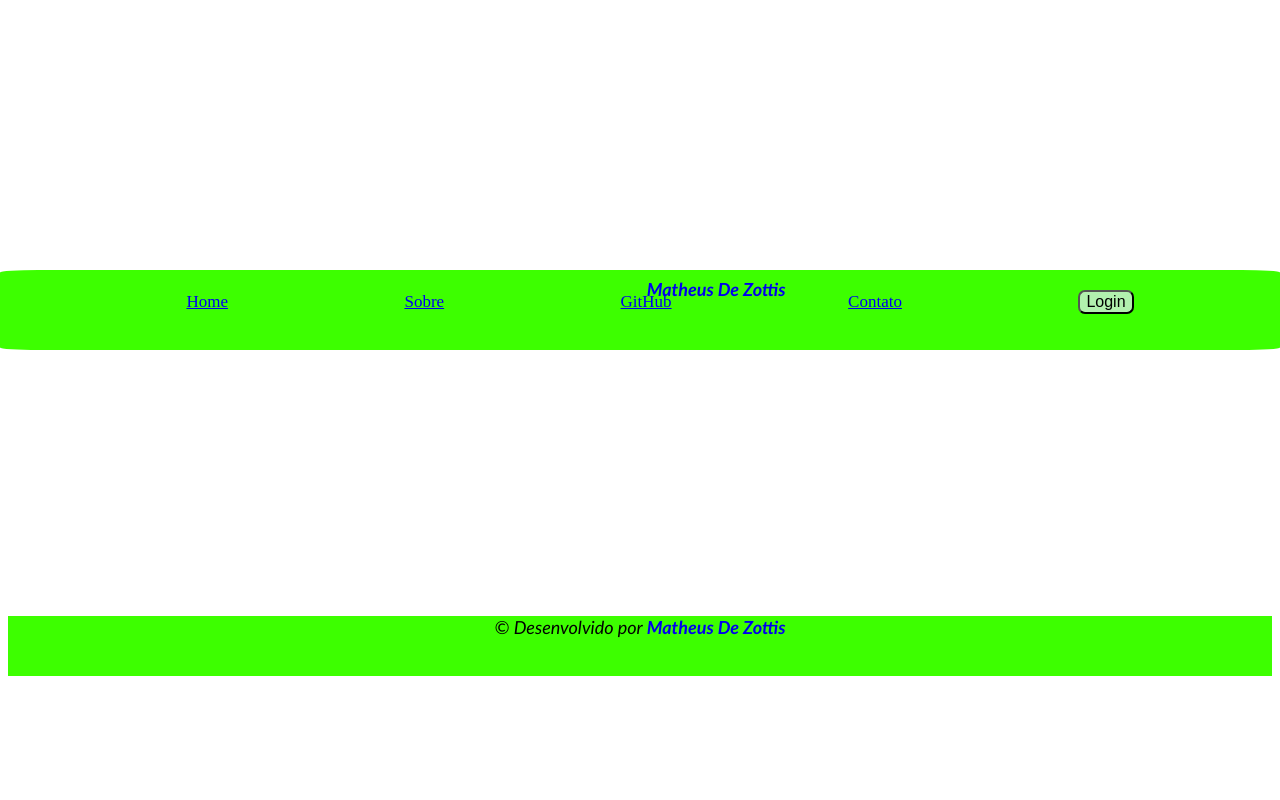
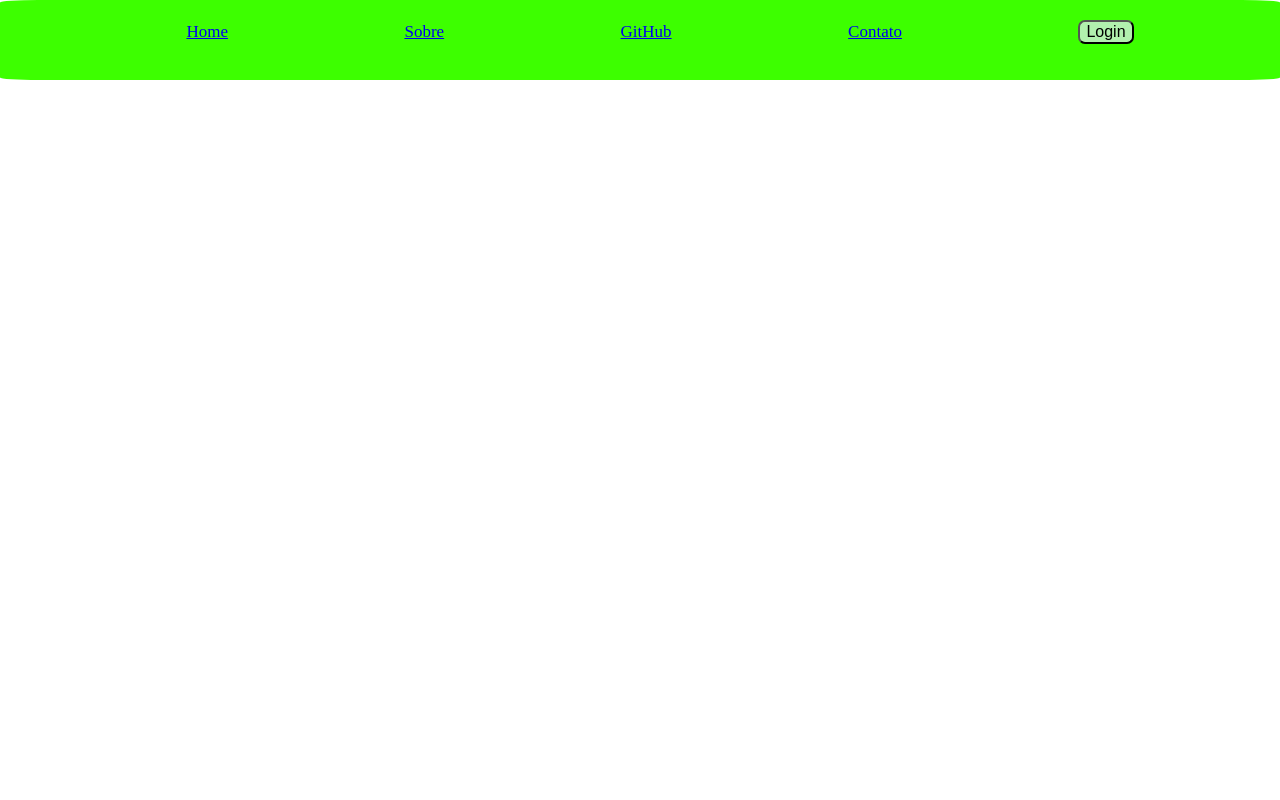
Before and after one commit to MatheusDeZottis/Projeto_vue, a Vue app: page /footer in a window 1280 px wide. Shown: the top 800 px of the page. Built offline with nearby package versions, Linux system fonts and the light colour scheme.

Commit message:
Finalizando a estilização do footer em relação minha primeira página deixei ele fixo no final da main

```diff
--- a/src/components/Footer.vue
+++ b/src/components/Footer.vue
@@ -16,23 +16,26 @@
 
 <style scoped>
 
-.Rodape {
+ .Rodape {
+
+    position: absolute;
     width: 100%;
-    height: 60px;
-    margin-top: 22%;
-    margin-bottom: 2%;
-    margin-left: 0%;
-    margin-left: 0%;
+    height: 80px;
+    margin-top: 100%;
+
     text-align: center;
     background-color: #3dff00;
     display: block;
+    z-index: 1000; /* faz que o rodapé fique em cima dee outros elementos caso seja necessario */
 
 
 }
 
 
+
 a {
     text-decoration: none;
+
 }
 
 #text_rodape {
@@ -44,14 +47,16 @@ a {
 
 }
 
+
 #link_footer {
+
     position: relative;
     display: inline-block;
     color: #000000;
     text-decoration: none;
     font-size: 18px;
     font-weight: bold;
-    transition: color 0.3s ease;
+    transition: color 0.7s ease;
 
 }
 
@@ -62,7 +67,7 @@ a {
     height: 2px;
     bottom: 0;
     left: 0;
-    background-color: #ff3300;
+    background-color: #ff0800;
     transition: width 0.3s ease;
 
 }
@@ -76,8 +81,11 @@ a {
 }
 
 
+
 </style>
 
 <script>
 
+
+
 </script>
```
